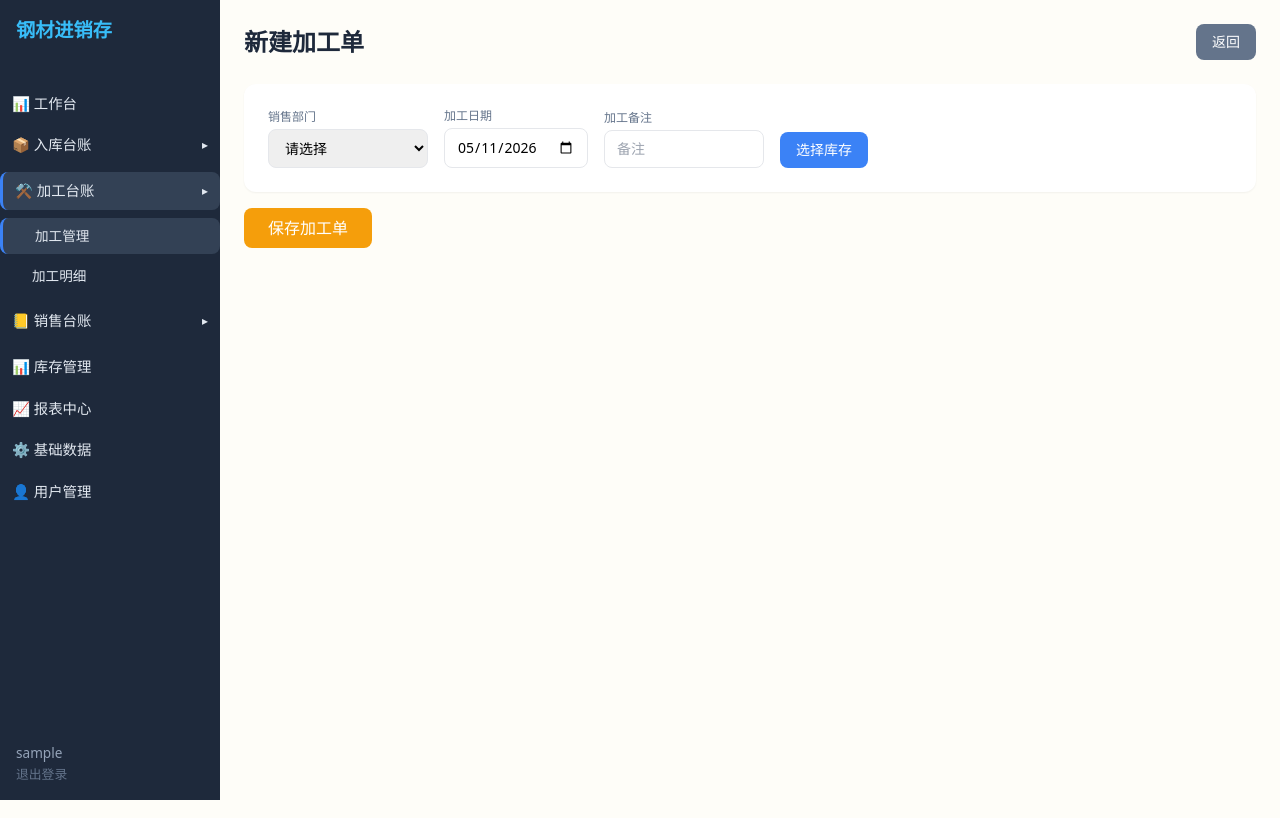
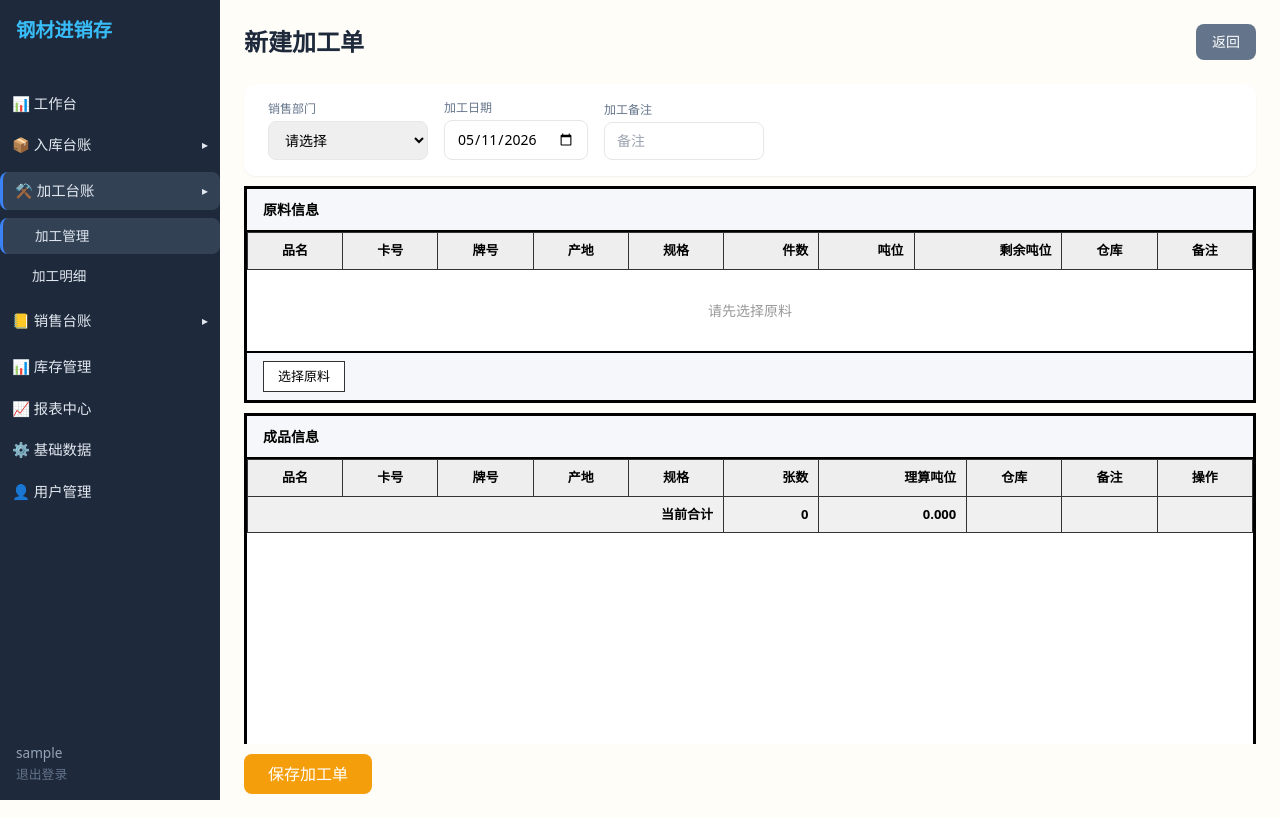
Before and after one commit to chinahang/wms_xz1, a Flask app: page /process/create in a window 1280 px wide. Run offline with Flask 3, Linux system fonts and the light colour scheme; a user stored in the database is signed in; tables that the repository leaves empty hold one stand-in row (values such as "Sample post"); lists and menus that the app fills with data are empty; some libraries are stand-ins or nearby versions.

Commit message:
修复了品名和数量的显示问题，删除了库存总结页面，更新了相关的CSS样式。

```diff
--- a/app/static/css/custom.css
+++ b/app/static/css/custom.css
@@ -225,6 +225,13 @@ input[type="number"] {
     padding: 40px 12px !important;
     font-size: 15px;
 }
+.ledger-empty-row.standalone,
+.ledger-data-window__body .ledger-empty-row {
+    text-align: center;
+    color: #999;
+    padding: 30px 12px;
+    font-size: 14px;
+}
 
 /* ===== Action toolbar below data window ===== */
 .ledger-actions-bar {
--- a/app/templates/inventory/list.html
+++ b/app/templates/inventory/list.html
@@ -1,5 +1,4 @@
 {% extends "base.html" %}
-{% from "components/pagination.html" import render_pagination %}
 
 {% block title %}库存管理 - 钢材进销存{% endblock %}
 
@@ -8,7 +7,7 @@
     <h1 class="ledger-heading__title">库存管理</h1>
     <div class="ledger-heading__actions">
         <a href="{{ url_for('inventory.index') }}" class="px-4 py-2 bg-blue-500 text-white rounded-lg text-sm">卡号明细</a>
-        <a href="{{ url_for('inventory.summary') }}" class="px-4 py-2 bg-white text-slate-600 border rounded-lg text-sm hover:bg-slate-50">汇总视图</a>
+        <a href="{{ url_for('inventory.index', export='1', **request.args) }}" class="px-4 py-2 bg-green-500 text-white rounded-lg text-sm hover:bg-green-600">导出Excel</a>
     </div>
 </div>
 
--- a/app/templates/process/form.html
+++ b/app/templates/process/form.html
@@ -374,12 +374,16 @@ updateFormSummary();
 </script>
 
 {% else %}
-<form method="POST" action="{{ url_for('process.create') }}">
-<div class="bg-white rounded-xl shadow-sm p-6 mb-4">
+<form method="POST" action="{{ url_for('process.create') }}" class="flex flex-col" style="height:calc(100vh - 90px);gap:10px;">
+    <input type="hidden" name="raw_card_no" id="hidden-raw-card-no" value="">
+    <input type="hidden" name="raw_spec" id="hidden-raw-spec" value="">
+
+    <!-- Header Fields -->
+    <div class="bg-white rounded-xl shadow-sm px-6 py-4" style="flex-shrink:0;">
         <div class="flex items-end gap-4 flex-wrap">
             <div>
                 <label class="block text-xs text-slate-500 mb-1">销售部门</label>
-            <select id="process-dept-id" name="dept_id" required class="px-3 py-2 border rounded-lg text-sm focus:outline-none focus:ring-2 focus:ring-blue-500 w-40">
+                <select id="process-dept-id" name="dept_id" required class="px-3 py-2 border rounded-lg text-sm w-40">
                     <option value="">请选择</option>
                     {% for d in departments %}
                     <option value="{{ d.id }}">{{ d.name }}</option>
@@ -388,85 +392,96 @@ updateFormSummary();
             </div>
             <div>
                 <label class="block text-xs text-slate-500 mb-1">加工日期</label>
-            <input type="date" name="order_date" value="{{ today }}" class="px-3 py-2 border rounded-lg text-sm focus:outline-none focus:ring-2 focus:ring-blue-500 w-36">
+                <input type="date" name="order_date" value="{{ today }}" class="px-3 py-2 border rounded-lg text-sm w-36">
             </div>
             <div>
                 <label class="block text-xs text-slate-500 mb-1">加工备注</label>
-            <input type="text" name="remark" class="px-3 py-2 border rounded-lg text-sm focus:outline-none focus:ring-2 focus:ring-blue-500 w-40" placeholder="备注">
+                <input type="text" name="remark" class="px-3 py-2 border rounded-lg text-sm w-40" placeholder="备注">
             </div>
-        <button type="button" onclick="openInventoryModal()" class="px-4 py-2 bg-blue-500 text-white rounded-lg text-sm hover:bg-blue-600">选择库存</button>
         </div>
     </div>
 
-<!-- Raw Material Section -->
-<div id="raw-material-section" class="bg-amber-50 rounded-xl shadow-sm p-6 mb-4 border border-amber-200" style="display:none">
-    <h2 class="text-lg font-semibold text-amber-700 mb-4">原料</h2>
-    <table class="w-full text-sm">
-        <thead><tr class="border-b text-slate-500">
-            <th class="py-2 px-2 text-left">品名</th><th class="py-2 px-2 text-left">卡号</th><th class="py-2 px-2 text-left">牌号</th><th class="py-2 px-2 text-left">产地</th>
-            <th class="py-2 px-2 text-left">规格</th><th class="py-2 px-2 text-right">件数</th><th class="py-2 px-2 text-right">吨位</th>
-            <th class="py-2 px-2 text-right">剩余吨位</th><th class="py-2 px-2 text-left">仓库</th><th class="py-2 px-2 text-left">明细备注</th>
-        </tr></thead>
+    <!-- Sub-windows area -->
+    <div style="flex:1;display:flex;flex-direction:column;gap:10px;min-height:0;overflow:hidden;">
+
+        <!-- Raw Material Window -->
+        <div class="ledger-data-window" style="height:auto;flex-shrink:0;min-height:110px;width:auto;margin:0;">
+            <div class="ledger-data-window__header">原料信息</div>
+            <div class="ledger-data-window__body" style="min-height:50px;">
+                <table class="ledger-table">
+                    <thead>
+                        <tr>
+                            <th draggable="true">品名</th><th draggable="true">卡号</th><th draggable="true">牌号</th><th draggable="true">产地</th>
+                            <th draggable="true">规格</th><th draggable="true" style="text-align:right">件数</th><th draggable="true" style="text-align:right">吨位</th>
+                            <th draggable="true" style="text-align:right">剩余吨位</th><th draggable="true">仓库</th><th draggable="true">备注</th>
+                        </tr>
+                    </thead>
                     <tbody>
-            <tr>
-                <td id="raw-pn" class="py-2 px-2"></td>
-                <td id="raw-card" class="py-2 px-2 font-mono text-amber-700"></td>
-                <td id="raw-brand" class="py-2 px-2"></td>
-                <td id="raw-origin" class="py-2 px-2"></td>
-                <td id="raw-spec" class="py-2 px-2"></td>
-                <td id="raw-qty" class="py-2 px-2 text-right"></td>
-                <td id="raw-weight" class="py-2 px-2 text-right"></td>
-                <td id="raw-remaining" class="py-2 px-2 text-right font-bold text-amber-600"></td>
-                <td id="raw-warehouse" class="py-2 px-2"></td>
-                <td id="raw-remark" class="py-2 px-2"></td>
+                        <tr id="raw-material-row" style="display:none;">
+                            <td id="raw-pn"></td>
+                            <td id="raw-card" class="font-mono" style="color:#b45309;"></td>
+                            <td id="raw-brand"></td>
+                            <td id="raw-origin"></td>
+                            <td id="raw-spec"></td>
+                            <td id="raw-qty" style="text-align:right"></td>
+                            <td id="raw-weight" style="text-align:right"></td>
+                            <td id="raw-remaining" style="text-align:right;font-weight:bold;color:#d97706"></td>
+                            <td id="raw-warehouse"></td>
+                            <td id="raw-remark"></td>
                         </tr>
                     </tbody>
                 </table>
+                <div id="raw-empty-state" class="ledger-empty-row">请先选择原料</div>
+            </div>
+            <div class="ledger-actions-bar">
+                <button type="button" onclick="openInventoryModal()" class="btn-action">选择原料</button>
+                <button type="button" onclick="clearRawMaterial()" class="btn-action" id="btn-clear-raw" style="display:none;color:#dc2626">清除原料</button>
+            </div>
         </div>
 
-<!-- Product Section -->
-<div id="products-section" class="bg-white rounded-xl shadow-sm p-6 mb-4" style="display:none">
-    <h2 class="text-lg font-semibold text-slate-700 mb-4">成品</h2>
-    <table class="w-full text-sm mb-4">
-        <thead><tr class="border-b text-slate-500">
-            <th class="py-2 px-2 text-left">品名</th><th class="py-2 px-2 text-left">卡号</th><th class="py-2 px-2 text-left">牌号</th><th class="py-2 px-2 text-left">产地</th>
-            <th class="py-2 px-2 text-left">规格</th><th class="py-2 px-2 text-right">张数</th>            <th class="py-2 px-2 text-right">理算吨位</th><th class="py-2 px-2 text-left">仓库</th><th class="py-2 px-2 text-left">备注</th><th class="py-2 px-2 text-center">操作</th>
-        </tr></thead>
+        <!-- Products Window -->
+        <div class="ledger-data-window" style="flex:1;min-height:340px;width:auto;margin:0;">
+            <div class="ledger-data-window__header">成品信息 <span id="product-count" style="font-weight:normal;font-size:12px;margin-left:6px;color:#888;"></span></div>
+            <div class="ledger-data-window__body" style="min-height:320px;">
+                <table class="ledger-table">
+                    <thead>
+                        <tr>
+                            <th draggable="true">品名</th><th draggable="true">卡号</th><th draggable="true">牌号</th><th draggable="true">产地</th>
+                            <th draggable="true">规格</th><th draggable="true" style="text-align:right">张数</th><th draggable="true" style="text-align:right">理算吨位</th>
+                            <th draggable="true">仓库</th><th draggable="true">备注</th><th draggable="true" style="text-align:center">操作</th>
+                        </tr>
+                    </thead>
                     <tbody id="products-container">
-            <tr id="product-summary-row" class="border-t-2 border-slate-300 bg-slate-100 font-semibold text-sm">
-                <td colspan="5" class="py-2 px-2 text-right">当前合计</td>
-                <td id="sum-qty" class="py-2 px-2 text-right">0</td>
-                <td id="sum-weight" class="py-2 px-2 text-right">0</td>
+                        <tr id="product-summary-row" style="background:#f0f0f0;font-weight:bold;">
+                            <td colspan="5" style="text-align:right">当前合计</td>
+                            <td id="sum-qty" style="text-align:right">0</td>
+                            <td id="sum-weight" style="text-align:right">0.000</td>
                             <td></td><td></td><td></td>
                         </tr>
                     </tbody>
                 </table>
-
-    <!-- Add Detail Area -->
-    <div class="flex items-end gap-3 flex-wrap">
-        <div>
-            <label class="block text-xs text-slate-500 mb-1">品名</label>
-            <select id="add-product-name" class="px-3 py-2 border rounded-lg text-sm focus:outline-none focus:ring-2 focus:ring-blue-500 w-32">
-                <option value="">请选择</option>
+                <div id="products-empty-state" class="ledger-empty-row" style="display:none;">请先选择原料后再添加成品</div>
+            </div>
+            <div class="ledger-actions-bar" style="flex-wrap:wrap;gap:6px;">
+                <span style="padding:4px 0;font-size:12px;color:#555;line-height:28px;">添加成品 →</span>
+                <select id="add-product-name" style="padding:4px 8px;border:1px solid #333;font-size:12px;">
+                    <option value="">品名</option>
                     {% for pn in product_names %}
                     <option value="{{ pn.name }}">{{ pn.name }}</option>
                     {% endfor %}
                 </select>
+                <input type="text" id="add-spec" placeholder="规格" style="padding:4px 8px;border:1px solid #333;font-size:12px;width:130px;">
+                <input type="number" id="add-qty" min="1" value="1" style="padding:4px 8px;border:1px solid #333;font-size:12px;width:60px;">
+                <button type="button" onclick="addProductDetail()" class="btn-action">添加明细</button>
+                <button type="button" onclick="recalculateAll()" class="btn-action">一键理算</button>
             </div>
-        <div>
-            <label class="block text-xs text-slate-500 mb-1">规格</label>
-            <input type="text" id="add-spec" placeholder="1.5*1250*2500" class="px-3 py-2 border rounded-lg text-sm focus:outline-none focus:ring-2 focus:ring-blue-500 w-36">
-        </div>
-        <div>
-            <label class="block text-xs text-slate-500 mb-1">张数</label>
-            <input type="number" id="add-qty" min="1" value="1" class="px-3 py-2 border rounded-lg text-sm focus:outline-none focus:ring-2 focus:ring-blue-500 w-20">
-        </div>
-        <button type="button" onclick="addProductDetail()" class="px-4 py-2 bg-amber-500 text-white rounded-lg text-sm hover:bg-amber-600">添加明细</button>
-        <button type="button" onclick="recalculateAll()" class="px-4 py-2 bg-green-500 text-white rounded-lg text-sm hover:bg-green-600">一键理算</button>
         </div>
     </div>
 
+    <!-- Save button -->
+    <div style="flex-shrink:0;">
         <button type="submit" class="px-6 py-2 bg-amber-500 text-white rounded-lg hover:bg-amber-600">保存加工单</button>
+    </div>
 </form>
 
 <div id="inventory-modal" class="fixed inset-0 bg-black bg-opacity-50 z-50 hidden flex items-center justify-center">
@@ -507,19 +522,42 @@ function selectRawMaterial(row) {
     document.getElementById('raw-qty').textContent = d.qty;
     document.getElementById('raw-weight').textContent = d.weight;
     document.getElementById('raw-warehouse').textContent = d.warehouse || '-';
-    updateRemaining();
-    document.getElementById('raw-material-section').style.display = '';
-    document.getElementById('products-section').style.display = '';
-    closeInventoryModal();
-    // Store raw card_no
+    document.getElementById('raw-remark').textContent = '';
+
     document.getElementById('raw-card').setAttribute('data-card-no', d.cardNo);
     document.getElementById('raw-spec').setAttribute('data-spec', d.spec);
+    document.getElementById('hidden-raw-card-no').value = d.cardNo;
+    document.getElementById('hidden-raw-spec').value = d.spec;
+
+    document.getElementById('raw-material-row').style.display = '';
+    document.getElementById('raw-empty-state').style.display = 'none';
+    document.getElementById('btn-clear-raw').style.display = '';
+    document.getElementById('products-empty-state').style.display = 'none';
+
+    updateRemaining();
     productSeq = 1;
-    // Clear existing products
     var container = document.getElementById('products-container');
     var children = container.querySelectorAll('tr:not(#product-summary-row)');
     children.forEach(function(c) { c.remove(); });
     updateFormSummary();
+    updateProductCount();
+    closeInventoryModal();
+}
+
+function clearRawMaterial() {
+    rawWeight = 0;
+    productSeq = 1;
+    document.getElementById('raw-material-row').style.display = 'none';
+    document.getElementById('raw-empty-state').style.display = '';
+    document.getElementById('btn-clear-raw').style.display = 'none';
+    document.getElementById('hidden-raw-card-no').value = '';
+    document.getElementById('hidden-raw-spec').value = '';
+    document.getElementById('products-empty-state').style.display = '';
+    var container = document.getElementById('products-container');
+    var children = container.querySelectorAll('tr:not(#product-summary-row)');
+    children.forEach(function(c) { c.remove(); });
+    updateFormSummary();
+    updateProductCount();
 }
 
 function updateRemaining() {
@@ -537,8 +575,8 @@ function addProductDetail() {
     if (!pn) { alert('请选择品名'); return; }
     if (!spec) { alert('请输入规格'); return; }
     if (qty <= 0) { alert('请输入张数'); return; }
+    if (!rawWeight || rawWeight <= 0) { alert('请先选择原料'); return; }
 
-    // Calculate weight: round(thickness*width*length*7.85/1e9, 3) * qty
     var calcWeight = 0;
     if (calcEnabledNames.indexOf(pn) >= 0) {
         var parts = spec.split('*').map(function(s) { return parseFloat(s.trim()); });
@@ -549,10 +587,10 @@ function addProductDetail() {
             alert('规格格式不正确，请使用 厚度*宽度*长度 格式'); return;
         }
     } else {
-        alert('该品名未启用理算，无法自动计算吨位'); return;
+        calcWeight = 0;
     }
 
-    var rawCard = document.getElementById('raw-card').getAttribute('data-card-no');
+    var rawCard = document.getElementById('hidden-raw-card-no').value;
     var newCardNo = rawCard + '-' + productSeq;
     productSeq++;
 
@@ -562,7 +600,6 @@ function addProductDetail() {
 
     var container = document.getElementById('products-container');
     var tr = document.createElement('tr');
-    tr.className = 'border-b hover:bg-slate-50';
     tr.dataset.weight = calcWeight;
     tr.innerHTML = '<td class="py-2 px-2"><select name="product_name[]" class="w-full px-1 py-0 border rounded text-xs"><option value="">请选择</option>{% for pn in product_names %}<option value="{{ pn.name }}">{{ pn.name }}</option>{% endfor %}</select></td>'
         + '<td class="py-2 px-2 font-mono text-xs"><span>' + newCardNo + '</span><input type="hidden" name="new_card_no[]" value="' + newCardNo + '"></td>'
@@ -575,26 +612,22 @@ function addProductDetail() {
         + '<td class="py-2 px-2"><input type="text" name="remark[]" value="" class="w-full px-1 py-0 border rounded text-xs"></td>'
         + '<td class="py-2 px-2 text-center"><button type="button" onclick="removeProduct(this)" class="text-red-600 hover:text-red-800 text-xs">删除</button></td>';
     tr.querySelector('select[name="product_name[]"]').value = pn;
-    // Insert before summary row
     container.insertBefore(tr, document.getElementById('product-summary-row'));
 
-    // Also need raw_card_no and raw_spec as hidden fields
-    document.getElementById('raw-card').insertAdjacentHTML('afterend', '<input type="hidden" name="raw_card_no" id="hidden-raw-card-no" value="' + rawCard + '">');
-    document.getElementById('raw-spec').insertAdjacentHTML('afterend', '<input type="hidden" name="raw_spec" value="' + document.getElementById('raw-spec').getAttribute('data-spec') + '">');
-
-    // Clear inputs
     document.getElementById('add-product-name').value = '';
     document.getElementById('add-spec').value = '';
     document.getElementById('add-qty').value = '1';
 
     updateRemaining();
     updateFormSummary();
+    updateProductCount();
 }
 
 function removeProduct(btn) {
     btn.closest('tr').remove();
     updateRemaining();
     updateFormSummary();
+    updateProductCount();
 }
 
 function recalculateAll() {
@@ -632,6 +665,12 @@ function updateFormSummary() {
     document.getElementById('sum-weight').textContent = weight.toFixed(3);
 }
 
+function updateProductCount() {
+    var rows = document.querySelectorAll('#products-container tr[data-weight]');
+    var el = document.getElementById('product-count');
+    el.textContent = rows.length > 0 ? '(' + rows.length + ' 项)' : '';
+}
+
 document.addEventListener('input', function(e) {
     if (e.target.classList.contains('item-weight')) {
         var tr = e.target.closest('tr');
@@ -643,7 +682,6 @@ document.addEventListener('input', function(e) {
     }
 });
 
-// Override the selectRawMaterial from modal
 document.addEventListener('click', function(e) {
     var row = e.target.closest('.inv-row');
     if (row) {
```
Also changed, not shown: app/inventory/routes.py (+33 -41 lines), app/templates/inventory/summary.html (deleted, +0 -94 lines), 1 other file. Lines whose indentation alone changed are shown as unchanged.
